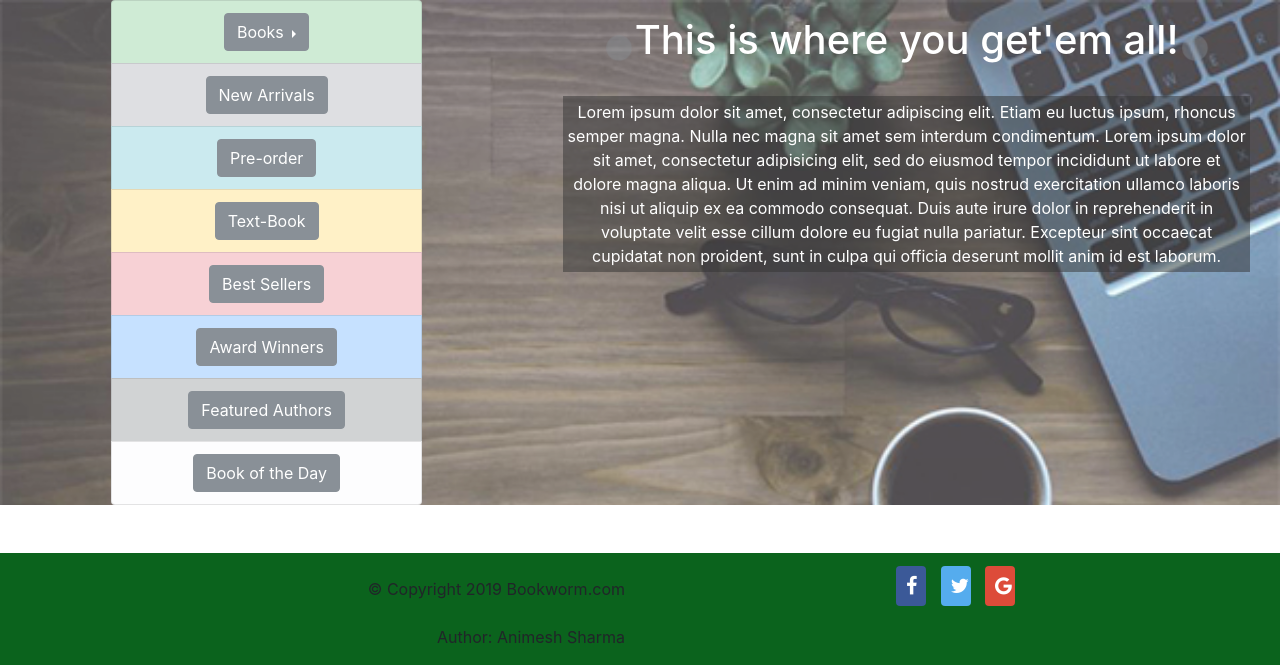
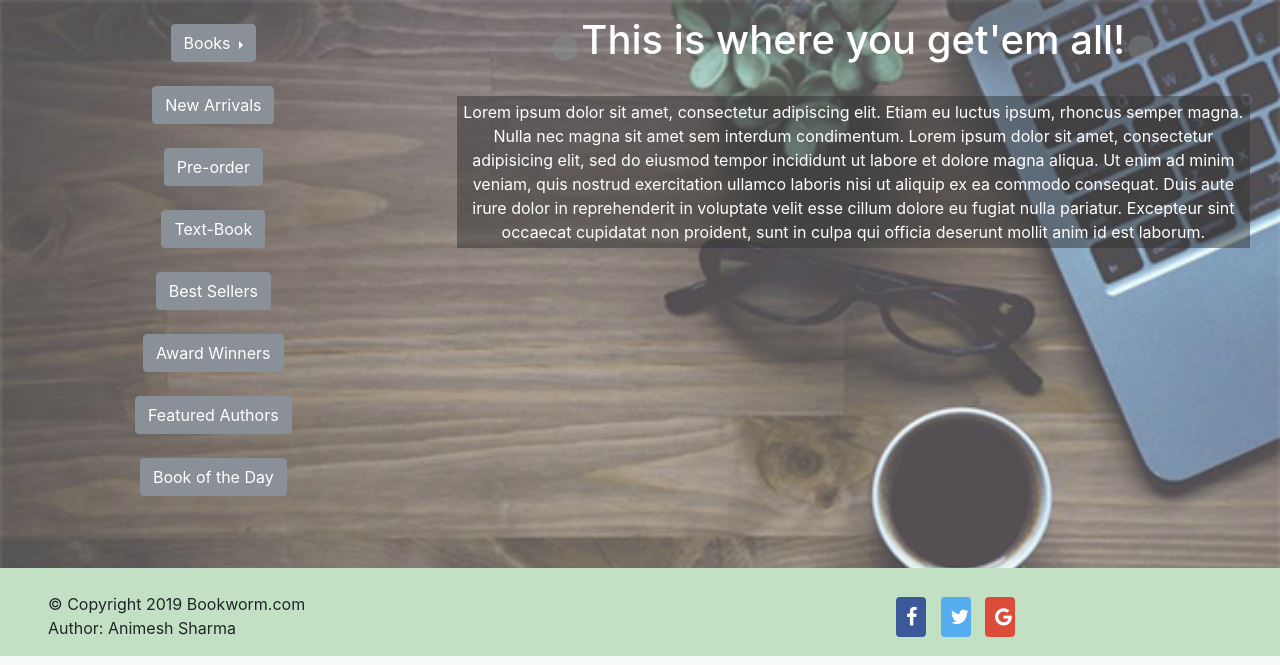
Before and after one commit to vladimirprotein/b-ookworm, a PHP site: page / in a window 1280 px wide. Shown: the part 166-831 px from the top of the page. Run offline with PHP 8.4, Linux system fonts and the light colour scheme; a user stored in the database is signed in; data comes from the database, SQL or seed files in the repository.

Commit message:
changes in index.php UI changes.

```diff
--- a/public/index.php
+++ b/public/index.php
@@ -16,40 +16,40 @@
         <?php require_once '../view/navbar.php'; ?>
     </header>
     <section id="showcase">
-        <div class="container-fluid mb-5">
+        <div class="container-fluid pb-5">
             <div class="row">
-                <div class="col-md-5">
-                    <aside class="ml-5 mr-5 pl-5 pr-5">
+                <div class="col-md-4">
+                    <aside class=" pl-1 pr-1">
                         <ul class="list-group">
-                            <li class="list-group-item list-group-item-success">
+                            <li class="mb-4 mt-4">
                             	<div class="btn-group dropright">
-		                            <button type="button" class="btn btn-secondary dropdown-toggle op10" data-toggle="dropdown" aria-haspopup="true" aria-expanded="false">
+		                            <button type="button" class="btn btn-secondary dropdown-toggle" data-toggle="dropdown" aria-haspopup="true" aria-expanded="false">
 		                            Books
 		                            </button>
 		                            <div class="dropdown-menu">
 		                                <ul class="list-group">       <!-- Dropdown menu links -->
-			                                <li class="list-group-item list-group-item-secondary"><a href=""><button type="button" class="btn btn-secondary">Fiction</button></a></li>
-			                                <li class="list-group-item list-group-item-secondary "><a href=""><button type="button" class="btn btn-secondary">Literature</button></a></li>
-			                                <li class="list-group-item list-group-item-secondary"><a href=" "><button type="button" class="btn btn-secondary">Engineering</button></a></li>
-			                                <li class="list-group-item list-group-item-secondary"><a href=""><button type="button" class="btn btn-secondary">Biography</button></a></li>
-			                                <li class="list-group-item list-group-item-secondary"><a href=""><button type="button" class="btn btn-secondary">Sports</button></a></li>
-			                                <li class="list-group-item list-group-item-secondary"><a href=""><button type="button" class="btn btn-secondary">Dictionary & Language</button></a></li>
-			                                <li class="list-group-item list-group-item-secondary"><a href=""><button type="button" class="btn btn-secondary">Art</button></a></li>
+			                                <li class="list-group-item list-group-item-secondary"><a href="categories.php?genre=fiction"><button type="button" class="btn">Fiction</button></a></li>
+			                                <li class="list-group-item list-group-item-secondary "><a href="categories.php?genre=literature"><button type="button" class="btn">Literature</button></a></li>
+			                                <li class="list-group-item list-group-item-secondary"><a href="categories.php?genre=engineering "><button type="button" class="btn">Engineering</button></a></li>
+			                                <li class="list-group-item list-group-item-secondary"><a href="categories.php?genre=biography"><button type="button" class="btn">Biography</button></a></li>
+			                                <li class="list-group-item list-group-item-secondary"><a href="categories.php?genre=sports"><button type="button" class="btn">Sports</button></a></li>
+			                                <li class="list-group-item list-group-item-secondary"><a href="categories.php?genre=language"><button type="button" class="btn">Language</button></a></li>
+			                                <li class="list-group-item list-group-item-secondary"><a href="categories.php?genre=art"><button type="button" class="btn">Art</button></a></li>
 		                                </ul>
 		                            </div>
 	                            </div>
                         	</li>
-                            <li class="list-group-item list-group-item-secondary"><a href=""><button type="button" class="btn btn-secondary op10">New Arrivals</button></a></li>
-                            <li class="list-group-item list-group-item-info"><a href=""><button type="button" class="btn btn-secondary op10">Pre-order</button></a></li>
-                            <li class="list-group-item list-group-item-warning"><a href=" "><button type="button" class="btn btn-secondary op10">Text-Book</button></a></li>
-                            <li class="list-group-item list-group-item-danger"><a href=""><button type="button" class="btn btn-secondary op10">Best Sellers</button></a></li>
-                            <li class="list-group-item list-group-item-primary"><a href=""><button type="button" class="btn btn-secondary op10">Award Winners</button></a></li>
-                            <li class="list-group-item list-group-item-dark"><a href=""><button type="button" class="btn btn-secondary op10">Featured Authors</button></a></li>
-                            <li class="list-group-item list-group-item-light"><a href=""><button type="button" class="btn btn-secondary op10">Book of the Day</button></a></li>
+                            <li class="mb-4"><a href=""><button type="button" class="btn btn-secondary op10">New Arrivals</button></a></li>
+                            <li class="mb-4"><a href=""><button type="button" class="btn btn-secondary op10">Pre-order</button></a></li>
+                            <li class="mb-4"><a href="categories.php?tag=textbook"><button type="button" class="btn btn-secondary op10">Text-Book</button></a></li>
+                            <li class="mb-4"><a href="categories.php?tag=best+seller"><button type="button" class="btn btn-secondary op10">Best Sellers</button></a></li>
+                            <li class="mb-4"><a href=""><button type="button" class="btn btn-secondary op10">Award Winners</button></a></li>
+                            <li class="mb-4"><a href=""><button type="button" class="btn btn-secondary op10">Featured Authors</button></a></li>
+                            <li class="mb-4"><a href=""><button type="button" class="btn btn-secondary op10">Book of the Day</button></a></li>
                         </ul>
                     </aside>
                 </div>
-                <div class="col-md-7">
+                <div class="col-md-8">
                     <div class="container">
                         <h1 class="pt-3 text-center"><div class="spinner-grow text-muted"></div>This is where you get'em all!<div class="spinner-grow text-muted"></div></h1><br>
                         <p class="text-center para ">Lorem ipsum dolor sit amet, consectetur adipiscing elit. Etiam eu luctus ipsum, rhoncus semper magna. Nulla nec magna sit amet sem interdum condimentum. Lorem ipsum dolor sit amet, consectetur adipisicing elit, sed do eiusmod
@@ -63,12 +63,7 @@
             </div>
         </div>
     </section>
-
     <?php require_once '../view/footer.php'; ?>
-
-
-
-
     <script src="https://code.jquery.com/jquery-3.3.1.slim.min.js" integrity="sha384-q8i/X+965DzO0rT7abK41JStQIAqVgRVzpbzo5smXKp4YfRvH+8abtTE1Pi6jizo" crossorigin="anonymous"></script>
     <script src="https://cdnjs.cloudflare.com/ajax/libs/popper.js/1.14.7/umd/popper.min.js" integrity="sha384-UO2eT0CpHqdSJQ6hJty5KVphtPhzWj9WO1clHTMGa3JDZwrnQq4sF86dIHNDz0W1" crossorigin="anonymous"></script>
     <script src="https://stackpath.bootstrapcdn.com/bootstrap/4.3.1/js/bootstrap.min.js" integrity="sha384-JjSmVgyd0p3pXB1rRibZUAYoIIy6OrQ6VrjIEaFf/nJGzIxFDsf4x0xIM+B07jRM" crossorigin="anonymous"></script>
--- a/public/searchresult.php
+++ b/public/searchresult.php
@@ -72,7 +72,7 @@
                         <tbody> ";
                     while ($row=$result->fetch_assoc()) {
                         $pic="uploads/".$row['pic'];
-                        echo "<tr class='mb-5'><td class='text-center'>"."<img src='".$pic."' width=66 height=80>"."</td> <td class='h5 text-success text-center'>"."<a href='book.php?isbn=".$row['isbn'].  "' "." style='text-decoration:none' class='text-success' >".ucwords($row['title'])."</a>"."</td><td class='text-center'>".ucwords(str_replace(",","<br>",$row['author']))."</td><td class='text-center' onclick='bookpopup(this.innerHTML)'>".$row['isbn']."</td><td class='text-center font-weight-bold bg-secondary'>".$row['price']."</td><td class='bg-light text-center'>".str_replace(",","<br>",$row['seller'])."</td></tr>" ;
+                        echo "<tr class='mb-5'><td class='text-center'>"."<img src='".$pic."' width=66 height=80>"."</td> <td class='h5 text-success text-center'>"."<a href='book.php?isbn=".$row['isbn'].  "' "." style='text-decoration:none' class='text-success' >".ucwords($row['title'])."</a>"."</td><td class='text-center'>".ucwords(str_replace(",","<br>",$row['author']))."</td><td class='text-center' onclick='bookpopup(this.innerHTML)'>".$row['isbn']."</td><td class='text-center font-weight-bold bg-secondary'>&#8377 ".$row['price']."</td><td class='bg-light text-center'>".str_replace(",","<br>",$row['seller'])."</td></tr>" ;
                     }
                     echo "
                     </tbody>
--- a/view/footer.php
+++ b/view/footer.php
@@ -1,14 +1,13 @@
 <footer class="">
-    <div class="pr-4 pl-4 mt-6 row" style="background-color: #0b631d;">
+    <div class="pr-4 pl-4 pt-3 row" style="background-color: #c1e0c4;">
     	<div class="col-6 ">
-    		<p class="mt-4 text-right">&copy Copyright 2019 Bookworm.com</p>
-    		<p class="mt-4 text-right">Author: Animesh Sharma</p>
+    		<p class="mt-2 pl-4">&copy Copyright 2019 Bookworm.com <br>  Author: Animesh Sharma</p>
     	</div>
     	<div class="col-6 text-center">
 	        <div class="social float-righ mt-2">
-	            <a href="http://facebook.com/vladimirprotein" class="fa rounded fa-facebook"></a>
-	            <a href="http://twitter.com/vladimirprotein" class="fa rounded fa-twitter"></a>
-	            <a href="#" class="fa rounded fa-google"></a>
+	            <a href="http://facebook.com/vladimirprotein" target="_blank" class="fa rounded fa-facebook"></a>
+	            <a href="http://twitter.com/vladimirprotein" target="_blank" class="fa rounded fa-twitter"></a>
+	            <a href="#" target="_blank" class="fa rounded fa-google"></a>
 	        </div>
 	    </div>
     </div>
```
Also changed, not shown: public/categories.php (+23 -5 lines).
